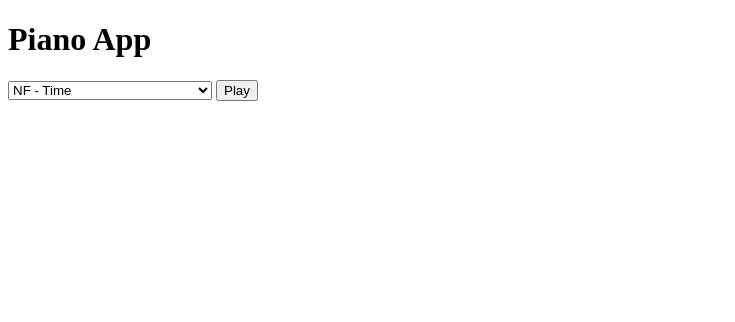
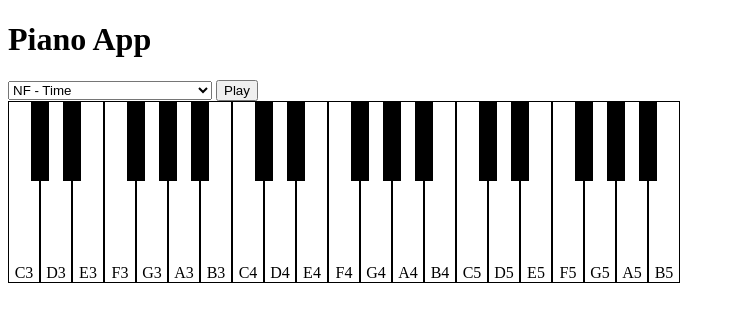
Before and after one commit to pavelkeyzik/play-piano, a website built with Parcel: page src/index.html in a window 1280 px wide. Shown: the whole page, without its empty margins (0-735 px from the left). Built offline with nearby package versions, Linux system fonts and the light colour scheme.

Commit message:
feat: Add Requiem For A Dream song

```diff
--- a/src/index.html
+++ b/src/index.html
@@ -5,15 +5,17 @@
   <meta http-equiv="X-UA-Compatible" content="IE=edge">
   <meta name="viewport" content="width=device-width, initial-scale=1.0">
   <title>Piano | by Pavel Keyzik</title>
+  <link rel="stylesheet" href="style.css">
 </head>
 <body>
   <h1>Piano App</h1>
   <select id="selected-song">
     <option value="NF-Time">NF - Time</option>
     <option value="NF-How-Could-You-Leave-Us">NF - How Could You Leave Us</option>
+    <option value="Requiem-For-A-Dream">Requiem For A Dream</option>
   </select>
   <button id="play">Play</button>
-  <div id="app"></div>
+  <div class="keyboard" id="keyboard"></div>
   <script type="module" src="index.js"></script>
 </body>
 </html>
--- a/src/index.js
+++ b/src/index.js
@@ -1,4 +1,4 @@
-const app = document.getElementById('app');
+const keyboard = document.getElementById('keyboard');
 const playButton = document.getElementById('play');
 const selectedSongElement = document.getElementById('selected-song');
 
@@ -14,7 +14,7 @@ const notes = {
   'G': [24.50, 49.00, 98.00, 196.00, 392, 783.99, 1567.98, 3135.96, 6271.93],
   'G#': [25.96, 51.91, 103.83, 207.65, 415.30, 830.61, 1661.22, 3322.44, 6644.88],
   'A': [27.50, 55.00, 110.00, 220.00, 440, 880.00, 1760.00, 3520.00, 7040.00],
-  'A#': [29.14, 58.27, 116.54, 233.08, 366.16, 932.33, 1864.66, 3729.31, 7458.62],
+  'A#': [29.14, 58.27, 116.54, 233.08, 466.16, 932.33, 1864.66, 3729.31, 7458.62],
   'B': [30.87, 61.74, 123.47, 246.94, 493.88, 987.77, 1975.53, 3951.07, 7902.13]
 };
 
@@ -34,12 +34,30 @@ const songs = {
     { chord: 'A', octave: 3, scale: 'minor' },
     { chord: 'G', octave: 3, scale: 'major' },
     { chord: 'F', octave: 3, scale: 'major' },
+  ],
+  'Requiem-For-A-Dream': [
+    { chord: 'A#', octave: 4 },
+    { chord: 'A', octave: 4 },
+    { chord: 'G', octave: 4 },
+    { chord: 'D', octave: 4 },
+    { chord: 'A#', octave: 4 },
+    { chord: 'A', octave: 4 },
+    { chord: 'G', octave: 4 },
+    { chord: 'D', octave: 4 },
+    { chord: 'A#', octave: 4 },
+    { chord: 'A', octave: 4 },
+    { chord: 'G', octave: 4 },
+    { chord: 'D', octave: 4 },
+    { chord: 'C', octave: 5 },
+    { chord: 'A#', octave: 4 },
+    { chord: 'A', octave: 4 },
+    { chord: 'A#', octave: 4 },
   ]
 }
 
 const gainNode = audioContext.createGain();
 gainNode.connect(audioContext.destination);
-gainNode.gain.value = 0.2;
+gainNode.gain.value = 1;
 
 const sineTerms = new Float32Array([0, 0, 0, 0, 0]);
 const cosineTerms = new Float32Array(sineTerms.length);
@@ -101,11 +119,14 @@ async function playChord(chord, octave, scale, time = 3000) {
     note2Octave = (indexOfFirstNote + 3) > 11 ? octave + 1 : octave;
     note3 = allNotes[(indexOfFirstNote + 3 + 4) % 12]; // 2 Steps
     note3Octave = (indexOfFirstNote + 3 + 4) > 11 ? octave + 1 : octave;
+  } else {
+    await playNote(chord, octave, 500);
+    return;
   }
 
   const attackTime = 0;
   const decayTime = 0;
-  const sustainLevel = 1;
+  const sustainLevel = 0;
   const releaseTime = 1;
 
   const now = audioContext.currentTime;
@@ -147,3 +168,70 @@ async function playChord(chord, octave, scale, time = 3000) {
   oscillatorNode2.stop();
   oscillatorNode3.stop();
 }
+
+async function playNote(note, octave, time = 2000) {
+  const frequency = notes[note][octave];
+
+  const osc = audioContext.createOscillator();
+
+  osc.frequency.value = frequency;
+
+  const attackTime = 0;
+  const decayTime = 0.3;
+  const sustainLevel = 0.7;
+  const releaseTime = 0.2;
+
+  const now = audioContext.currentTime;
+  const noteGain = audioContext.createGain();
+  noteGain.gain.setValueAtTime(0, 0);
+  noteGain.gain.linearRampToValueAtTime(time / 1000, now + attackTime);
+  noteGain.gain.linearRampToValueAtTime(sustainLevel, now + attackTime + decayTime);
+  noteGain.gain.setValueAtTime(sustainLevel, now + (time / 1000) - releaseTime);
+  noteGain.gain.linearRampToValueAtTime(0, now + (time / 1000));
+
+  osc.connect(noteGain);
+  noteGain.connect(gainNode);
+
+  osc.start()
+  await delay(time);
+  osc.stop();
+}
+
+function renderNotes() {
+  const allNotes = Object.keys(notes);
+
+    for (let currentOctave = 3; currentOctave < 6; currentOctave++) {
+      for (let i = 0; i < 12; i++) {
+
+    const div = document.createElement('div');
+    div.classList.add('note-key');
+    const noteName = allNotes[i];
+
+    if (noteName.includes('#')) {
+      div.classList.add('sharp');
+    } else {
+      div.classList.add('regular');
+      div.innerText = noteName + currentOctave;
+    }
+
+    div.dataset.note = noteName;
+    div.dataset.octave = currentOctave;
+
+    keyboard.appendChild(div);
+  }
+
+  }
+}
+
+keyboard.addEventListener('click', (event) => {
+  const pressedNote = {
+    note: event.target.dataset ? event.target.dataset.note : null,
+    octave: event.target.dataset ? event.target.dataset.octave : null,
+  }
+
+  if (pressedNote.note && pressedNote.octave) {
+    playNote(pressedNote.note, Number(pressedNote.octave), 500);
+  }
+})
+
+renderNotes();
--- /dev/null
+++ b/src/style.css
@@ -0,0 +1,27 @@
+.keyboard {
+  display: flex;
+  overflow: auto;
+}
+
+.note-key {
+  display: flex;
+  flex-direction: column;
+  justify-content: flex-end;
+  align-items: center;
+}
+
+.regular {
+  width: 30px;
+  height: 180px;
+  border: 1px solid;
+}
+
+.sharp {
+  position: relative;
+  width: 18px;
+  height: 80px;
+  background: #000;
+  color: white;
+  margin: 0 calc(18px / 2 * -1);
+  z-index: 4;
+}
```
